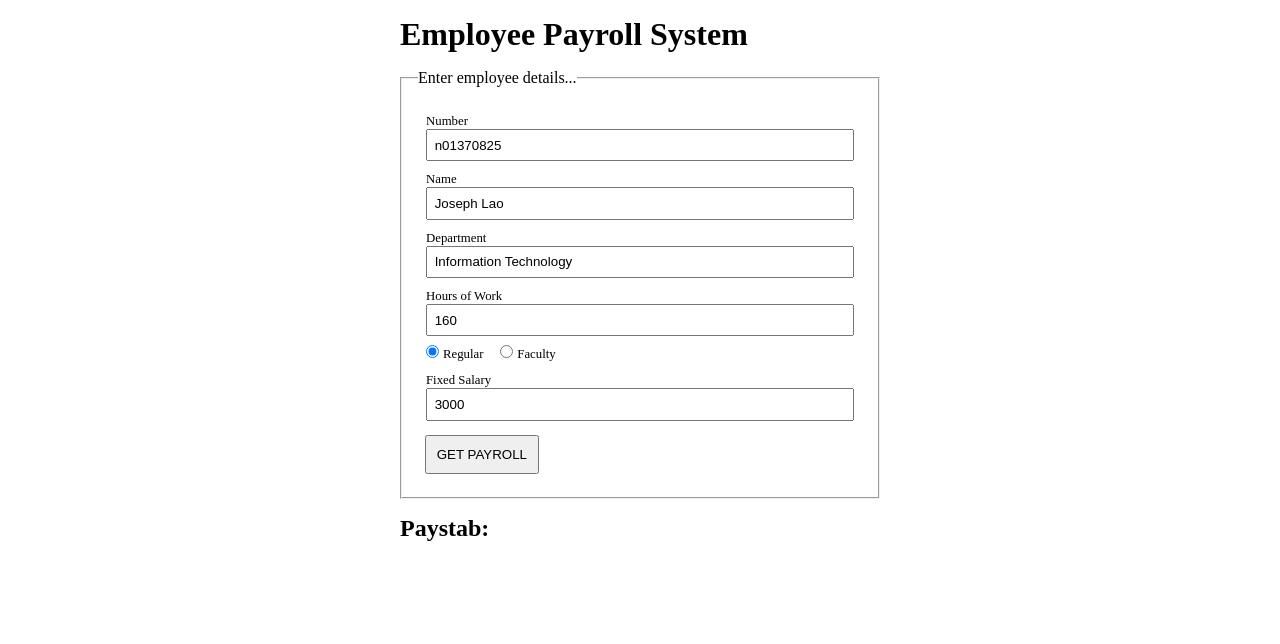
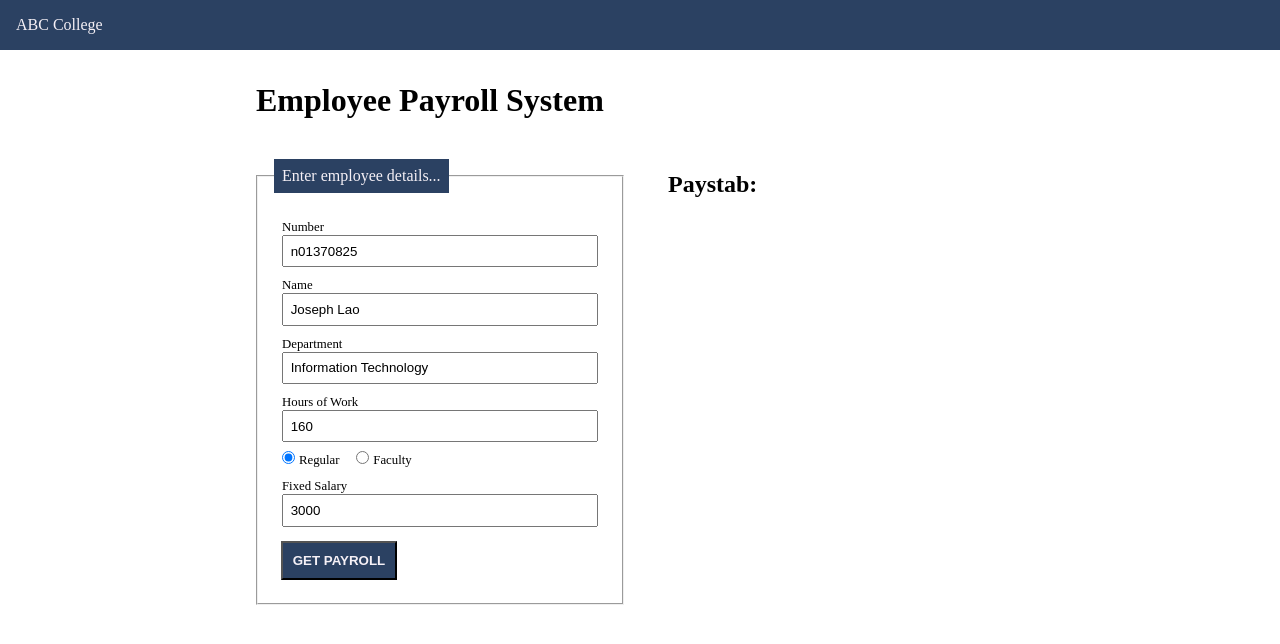
Before and after one commit to sephlao/abccollege, a plain HTML site: page index.html in a window 1280 px wide. Drawn offline with Linux system fonts and the light colour scheme; a web font is replaced by a local one.

Commit message:
update styling

```diff
--- a/css/styles.css
+++ b/css/styles.css
@@ -9,17 +9,40 @@ body {
   font-family: "Solway", "Times New Roman", Times, serif;
 }
 
+h1, h2 {
+  margin: .5em;
+}
+
+h1 {
+  grid-column: 1/3;
+}
+
+header {
+  padding: 1em;
+  background: #2B4162;
+  color: #F5F0F6;
+}
+
 main {
-  max-width: 30rem;
+  max-width: 50rem;
   margin: 1em auto;
+  display: grid;
+  grid-template-columns: 1fr 1fr;
 }
 
 section {
-  margin: 1em 0;
+  margin: .5em 0;
+  padding: 1em;
 }
 
 fieldset {
   padding: 1em;
+}
+
+legend {
+  padding: .5em;
+  background: #2B4162;
+  color: #F5F0F6;
 }
 
 ul {
@@ -51,6 +74,10 @@ button {
   margin: 0.5em;
   padding: 0.75em;
   text-transform: uppercase;
+  font-weight: 800;
+  background: #2B4162;
+  color: #F5F0F6;
+  /* border: 1px solid #A1D2CE; */
 }
 
 .form-group {
@@ -70,3 +97,16 @@ label {
 .show#qualificationCode {
   display: block;
 }
+
+#output {
+  padding: 0 1em;
+}
+
+@media (max-width: 560px) {
+  h1 {
+    grid-column: 1/2;
+  }
+  main {
+    grid-template-columns: 1fr;
+  }
+}
--- a/index.html
+++ b/index.html
@@ -10,6 +10,9 @@
 </head>
 
 <body>
+    <header>
+        <p>ABC College</p>
+    </header>
     <main>
         <h1>Employee Payroll System</h1>
         <!--section for computation-->
@@ -45,7 +48,7 @@
 
                     <div class="form-group" id="fixedSalary">
                         <label for="salary">Fixed Salary</label>
-                        <input type="number" name="fixedSalary" value="3000" id="salary">
+                        <input type="number" name="fixedSalary" value="3000" step="0.1" id="salary">
                     </div>
 
                     <div class="form-group" id="qualificationCode">
```
